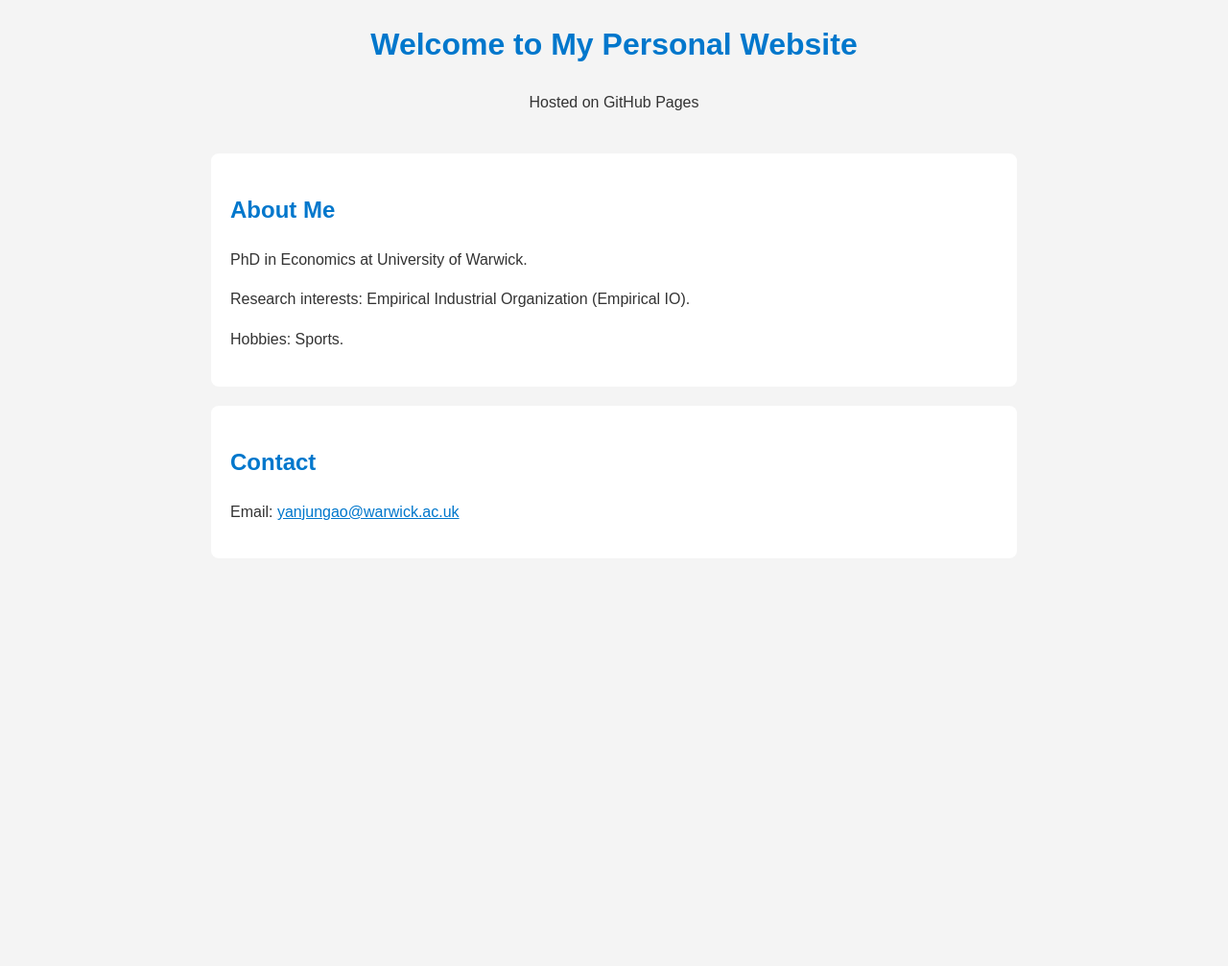
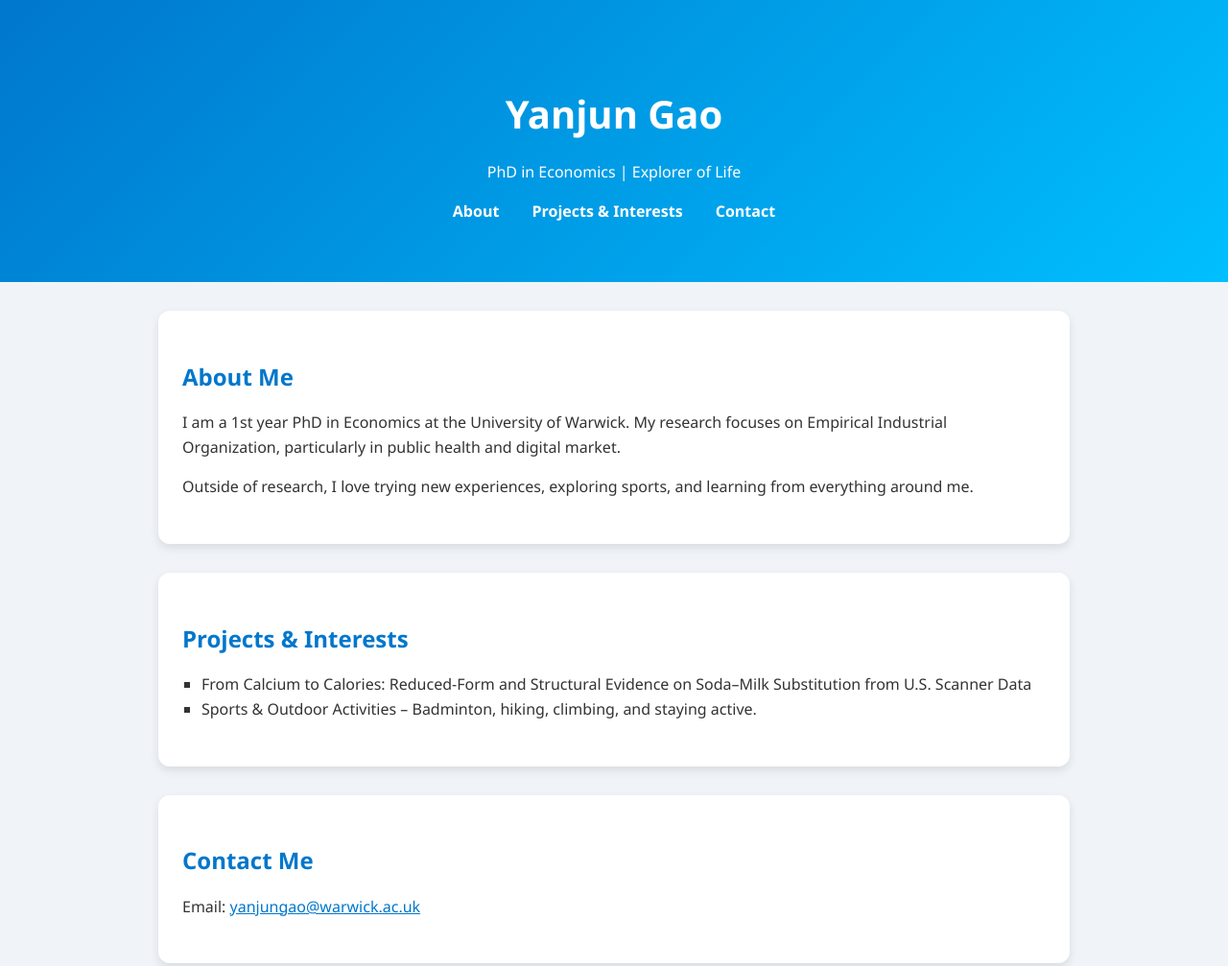
Before and after one commit to janeyanjungao/janeyanjungao.github.io, a plain HTML site: page index.html in a window 1280 px wide. Shown: the top 1007 px of the page at 96% size. Before the commit the page ends 800 px from the top, so only its background shows below. Drawn offline with Linux system fonts and the light colour scheme.

Commit message:
Revise personal website content and styles
Updated personal information and styling in the website.

```diff
--- a/index.html
+++ b/index.html
@@ -6,54 +6,110 @@
     <title>Yanjun Gao - Personal Website</title>
     <style>
         body {
-            font-family: Arial, sans-serif;
-            margin: 20px;
+            font-family: 'Segoe UI', Tahoma, Geneva, Verdana, sans-serif;
+            margin: 0;
             line-height: 1.6;
-            background-color: #f4f4f4;
+            background-color: #f0f4f8;
             color: #333;
+            scroll-behavior: smooth;
         }
+
         header {
             text-align: center;
-            margin-bottom: 40px;
+            padding: 60px 20px;
+            background: linear-gradient(135deg, #0077cc, #00bfff);
+            color: white;
         }
-        h1 {
+
+        header h1 {
+            font-size: 2.5em;
+            margin-bottom: 10px;
+        }
+
+        nav {
+            margin-top: 10px;
+        }
+
+        nav a {
+            color: white;
+            margin: 0 15px;
+            text-decoration: none;
+            font-weight: bold;
+            transition: 0.3s;
+        }
+
+        nav a:hover {
+            text-decoration: underline;
+            color: #ffdd57;
+        }
+
+        section {
+            background-color: white;
+            padding: 30px 25px;
+            margin: 30px auto;
+            border-radius: 12px;
+            max-width: 900px;
+            box-shadow: 0 4px 10px rgba(0,0,0,0.1);
+        }
+
+        h2 {
+            color: #0077cc;
+            margin-bottom: 15px;
+        }
+
+        ul {
+            list-style-type: square;
+            padding-left: 20px;
+        }
+
+        a {
             color: #0077cc;
         }
-        section {
-            background-color: white;
+
+        footer {
+            text-align: center;
             padding: 20px;
-            margin-bottom: 20px;
-            border-radius: 8px;
-            max-width: 800px;
-            margin-left: auto;
-            margin-right: auto;
-        }
-        h2 {
-            color: #0077cc;
-        }
-        a {
-            color: #0077cc;
+            background-color: #222;
+            color: white;
         }
     </style>
 </head>
 <body>
 
 <header>
-    <h1>Welcome to My Personal Website</h1>
-    <p>Hosted on GitHub Pages</p>
+    <h1>Yanjun Gao</h1>
+    <p>PhD in Economics | Explorer of Life</p>
+    <nav>
+        <a href="#about">About</a>
+        <a href="#projects">Projects & Interests</a>
+        <a href="#contact">Contact</a>
+    </nav>
 </header>
 
 <section id="about">
     <h2>About Me</h2>
-    <p>PhD in Economics at University of Warwick.</p>
-    <p>Research interests: Empirical Industrial Organization (Empirical IO).</p>
-    <p>Hobbies: Sports.</p>
+    <p>I am a 1st year PhD in Economics at the University of Warwick. My research focuses on Empirical Industrial Organization, particularly in public health and digital market.</p>
+    <p>Outside of research, I love trying new experiences, exploring sports, and learning from everything around me.</p>
+</section>
+
+<section id="projects">
+    <h2>Projects & Interests</h2>
+    <ul>
+        <li>From Calcium to Calories: Reduced-Form and
+Structural Evidence on Soda–Milk Substitution
+from U.S. Scanner Data</li>
+        <li>Sports & Outdoor Activities – Badminton, hiking, climbing, and staying active.</li>
+    </ul>
 </section>
 
 <section id="contact">
-    <h2>Contact</h2>
+    <h2>Contact Me</h2>
     <p>Email: <a href="mailto:yanjungao@warwick.ac.uk">yanjungao@warwick.ac.uk</a></p>
 </section>
 
+<footer>
+    &copy; 2025 Yanjun Gao
+</footer>
+
 </body>
 </html>
```
